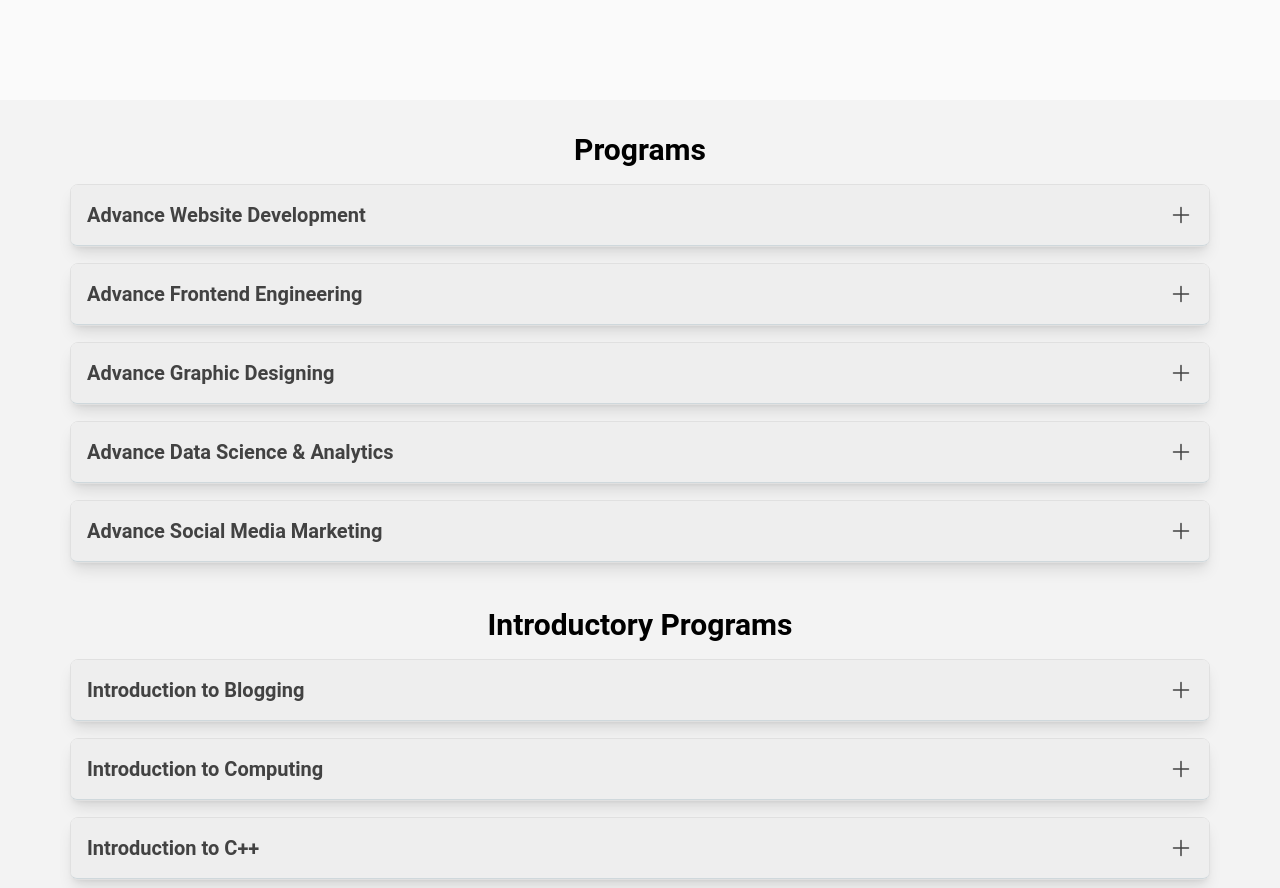
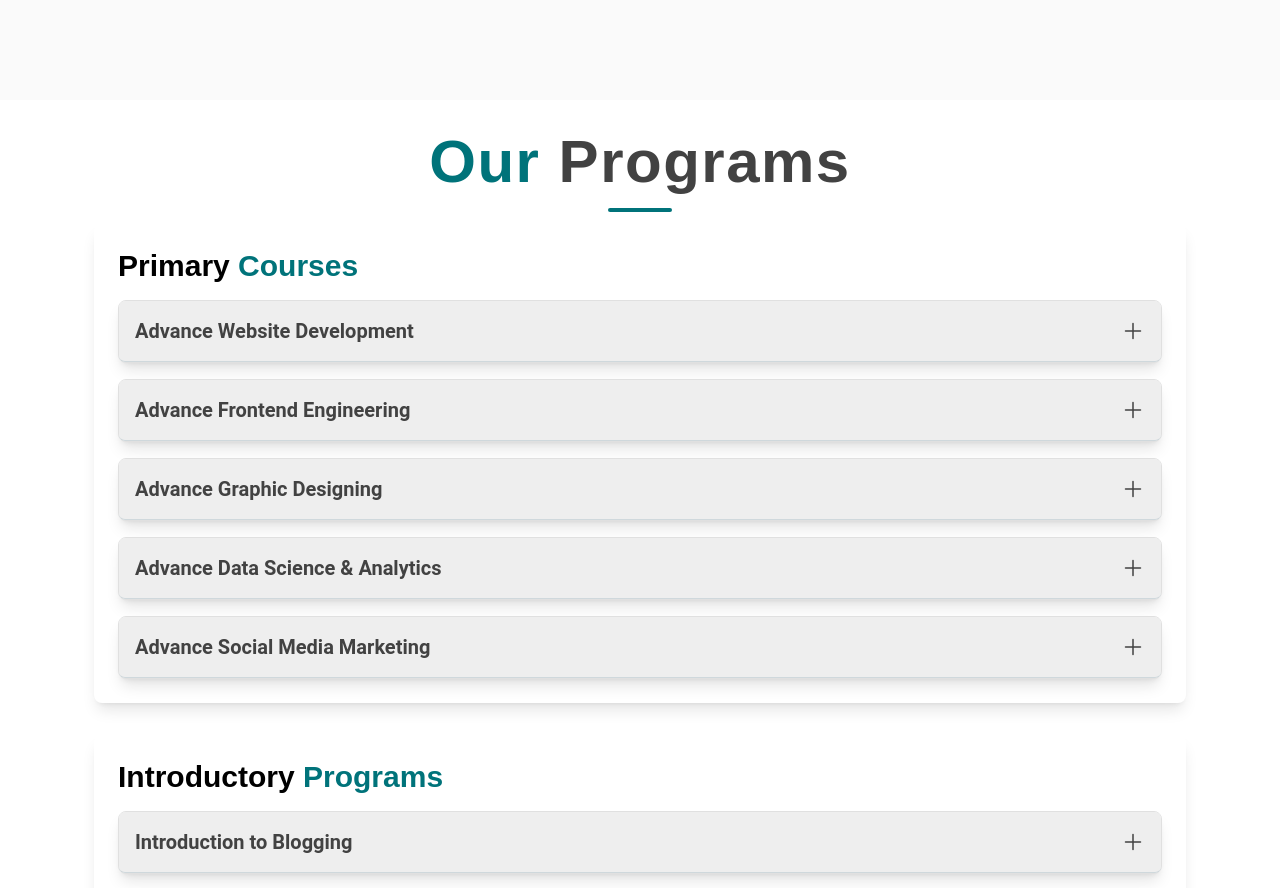
Before and after one commit to CobbyElsonfx/TechEaseAfrica, a React (Vite) app: page / in a window 1280 px wide. Shown: the part 1860-2748 px from the top of the page. Built offline with nearby package versions, Linux system fonts and the light colour scheme.

Commit message:
added some changes

```diff
--- a/src/components/Home/InforSession.jsx
+++ b/src/components/Home/InforSession.jsx
@@ -55,6 +55,11 @@ function InfoSession() {
               {/* Custom bullet point */}
               <span>Discover custom financing option</span>
             </div>
+            <div className="flex items-center space-x-2">
+              <CheckCircleIcon className="h-5 w-5 text-primary" />{" "}
+              {/* Custom bullet point */}
+              <span>See how our bootcamp works</span>
+            </div>
           </div>
         </div>
       </div>
--- a/src/components/Home/programs.jsx
+++ b/src/components/Home/programs.jsx
@@ -1,31 +1,38 @@
-import PrimaryCourses from "../primaryCourses"
-import SecondaryCourses from "../secondaryCourses"
+import PrimaryCourses from "../primaryCourses";
+import SecondaryCourses from "../secondaryCourses";
 
-function programs() {
+function Programs() {
   return (
-    <div className="bg-secondary min-h-48">
-        <div className="container mx-auto py-3">
-        <h3 className="lg:text-3xl md:text-3xl text-2xl mx-auto text-center mb-4 font-semibold mt-5">Programs</h3>
-        <div>
-        <PrimaryCourses/>
+    <div className="bg-gradient-to-br from-tea-light to-tea-dark min-h-screen">
+      {/* Main container */}
+      <div className="container mx-auto py-8 px-4 md:px-6">
+        {/* Main Heading */}
+        <h3 className="text-4xl md:text-5xl lg:text-6xl text-center font-extrabold text-gray-900 mb-8 tracking-wide relative">
+          <span className="text-primary">Our</span>
+          <span className="text-gray-800"> Programs</span>
+          <span className="absolute block w-16 h-1 bg-primary rounded-full mt-4 left-1/2 transform -translate-x-1/2"></span>
+        </h3>
 
+        {/* Section: Primary Courses */}
+        <div className="bg-white shadow-lg rounded-lg p-6 mb-8">
+          <h4 className="text-2xl md:text-3xl text-tea font-semibold mb-4 relative">
+            <span className="text-tea">Primary</span> <span className="text-primary">Courses</span>
+            <span className="absolute block w-12 h-1 bg-tea rounded-full mt-2"></span>
+          </h4>
+          <PrimaryCourses />
         </div>
 
-
+        {/* Section: Introductory Programs */}
+        <div className="bg-white shadow-lg rounded-lg p-6">
+          <h4 className="text-2xl md:text-3xl text-tea font-semibold mb-4 relative">
+            <span className="text-tea">Introductory</span> <span className="text-primary">Programs</span>
+            <span className="absolute block w-12 h-1 bg-tea rounded-full mt-2"></span>
+          </h4>
+          <SecondaryCourses />
         </div>
-        <div className="container mx-auto py-3">
-        <h3 className="lg:text-3xl md:text-3xl text-2xl mx-auto text-center mb-4 font-semibold mt-5">Introductory Programs</h3>
-        <div>
-        <SecondaryCourses/>
-
-        </div>
-
-        </div>
-
-
-
+      </div>
     </div>
-  )
+  );
 }
 
-export default programs
+export default Programs;
--- a/src/components/footer.jsx
+++ b/src/components/footer.jsx
@@ -1,4 +1,6 @@
 import { Link } from "react-router-dom";
+import Logo from '../assets/logo.png';
+
 const Footer = () => {
     return (
         <footer className="bg-primary text-white py-10  bottom-0">
@@ -6,13 +8,11 @@ const Footer = () => {
                 {/* Column 1: About Us */}
                 <div>
                     <h2 className="text-lg font-semibold">About Us</h2>
-                    <p className="mt-4 text-sm">
-                        We provide excellent products and services. Reach out to us for the best offers and customer service.
-                    </p>
-                    <ul className="mt-4 space-y-1 text-sm">
-                        <li>• Customer satisfaction guaranteed</li>
-                        <li>• Secure and fast delivery</li>
-                    </ul>
+                    <p>
+              <span className='font-semibold'>TECHEASE </span>Africa, which is a subsidiary institution under KAYISH groups, was established two years ago.
+              As part of its services, it used to give training and digital support to companies and professionals.
+
+            </p>
                 </div>
 
                 {/* Column 2: Useful Links */}
@@ -40,9 +40,9 @@ const Footer = () => {
                 {/* Column 3: Contact Info */}
                 <div className="lg:text-right">
                     <h2 className="text-lg font-semibold">Need help?</h2>
-                    <p className="mt-4 text-2xl font-medium">+233 558</p>
-                    <p className="mt-2 text-sm">Mon - Fri: 10am - 5pm</p>
-                    <p className="text-sm">Weekend: 10am - 3pm</p>
+                    <p className="mt-4 text-sm font-medium">+233 502547381/</p>
+                    <p className="mt-2 text-sm">+233 55811918</p>
+                    <p className="text-sm">+233 0554024046</p>
 
                     {/* Social Icons */}
                     <div className="mt-8 flex justify-end space-x-4">
@@ -67,6 +67,12 @@ const Footer = () => {
                     </div>
                 </div>
             </div>
+<div>
+<hr className="container mx-auto my-7"/>
+
+</div>
+            <img src={Logo} className="mx-auto w-80 h-auto"/>
+
             <hr className="container mx-auto my-7"/>
 
             <div className="mt-8 text-center text-sm text-gray-400">
--- a/src/components/hero.jsx
+++ b/src/components/hero.jsx
@@ -2,7 +2,7 @@ import { Button } from "@material-tailwind/react";
 
 const Hero = () => {
   return (
-    <div className="hero overflow-hidden relative bg-gradient-to-r from-teal-400 via-blue-500 to-indigo-600 min-h-screen flex flex-col justify-center items-center">
+    <div className="hero overflow-hidden relative bg-gradient-to-r from-teal-400 via-blue-500 to-indigo-600 min-h-[70vh] md:min-h-screen flex flex-col justify-center items-center">
       {/* Abstract Shapes for Creativity */}
       <div className="absolute w-56 h-96 bg-blue-300 rounded-full mix-blend-multiply filter blur-3xl opacity-30 animate-pulse -top-10 left-10"></div>
       <div className="absolute w-80 h-80 bg-pink-300 rounded-full mix-blend-multiply filter blur-3xl opacity-30 animate-pulse -bottom-20 right-10"></div>
@@ -11,7 +11,7 @@ const Hero = () => {
       <div className="absolute inset-0 bg-black opacity-65 z-0"></div>
 
       {/* Hero Content */}
-      <div className="hero-content text-center relative z-10 p-4">
+      <div className="hero-content text-center relative mt-20 z-10 p-4">
         <div className="animate-fade-in-up">
           <h1 className="text-4xl sm:text-6xl lg:text-8xl font-bold text-white leading-tight tracking-wide">
             <span className="block font-semibold px-3 md:p-0 animate-type-writer">Launch Your Career</span>
--- a/src/index.css
+++ b/src/index.css
@@ -2,6 +2,10 @@
 @tailwind components;
 @tailwind utilities;
 
+@import url('https://fonts.googleapis.com/css2?family=Mukta:wght@200;300;400;500;600;700;800&family=Roboto:ital,wght@0,100;0,300;0,400;0,500;0,700;0,900;1,100;1,300;1,400;1,500;1,700;1,900&display=swap');
+
+body {
+  font-family: "Mukta", sans-serif;}
 
 .hero {
   background-image: url('./assets/bghero.png');
```
